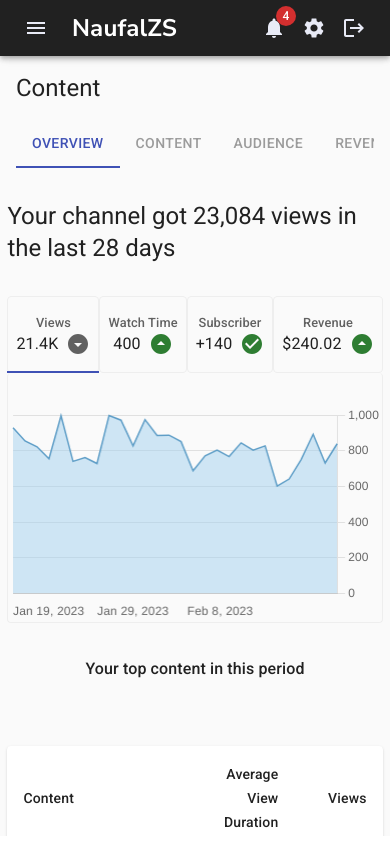
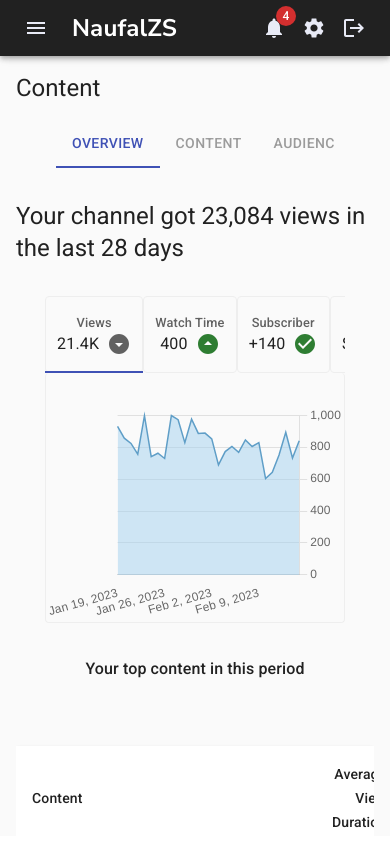
Before and after one commit to naufalzs/mui-channel-dashboard, a React (Vite) app: page /analytics in a window 390 px wide. Built offline with nearby package versions, Linux system fonts and the light colour scheme.

Commit message:
fix(analytic): set responsive layout

```diff
--- a/src/components/Analytics/ChartConfig.js
+++ b/src/components/Analytics/ChartConfig.js
@@ -54,7 +54,7 @@
         display: false,
       },
       ticks: {
-        maxTicksLimit: 3,
+        maxTicksLimit: 4,
         align: "inner",
       },
     },
--- a/src/components/Analytics/Index.jsx
+++ b/src/components/Analytics/Index.jsx
@@ -20,7 +20,13 @@
         Content
       </Typography>
       <Box sx={{ borderBottom: 1, borderColor: "divider" }}>
-        <Tabs value={currentTab} onChange={handleTabs}>
+        <Tabs
+          value={currentTab}
+          onChange={handleTabs}
+          variant="scrollable"
+          scrollButtons={true}
+          allowScrollButtonsMobile
+        >
           {["Overview", "Content", "Audience", "Revenue"].map((e, i) => (
             <Tab key={i} label={e} id={`tab-${i}`} disabled={i !== 0} />
           ))}
--- a/src/components/Analytics/OverviewChart.jsx
+++ b/src/components/Analytics/OverviewChart.jsx
@@ -76,7 +76,12 @@
 
   return (
     <Box sx={styles.container}>
-      <Tabs value={currentTab} onChange={handleTabs}>
+      <Tabs
+        value={currentTab}
+        onChange={handleTabs}
+        sx={styles.tabs}
+        variant="scrollable"
+      >
         <Tab component={ViewsTabHead} id="tab-0" />
         <Tab component={WatchTimeTabHead} id="tab-1" />
         <Tab component={SubscriberTabHead} id="tab-2" />
@@ -95,7 +100,13 @@
 const styles = {
   container: {
     mt: 4,
-    width: "100%",
+    width: { xs: 300, sm: "100%" },
+    overflow: "auto",
+  },
+  tabs: {
+    ".MuiTabs-flexContainer": {
+      minWidth: 400,
+    },
   },
   mainChart: {
     height: 250,
--- a/src/components/Analytics/TopVideoList.jsx
+++ b/src/components/Analytics/TopVideoList.jsx
@@ -53,11 +53,12 @@
   return (
     <Box sx={styles.container}>
       <Typography variant="h6">Your top content in this period</Typography>
+      <Box sx={{ overflow: "auto" }}>
         <TableContainer sx={styles.tableContainer} component={Paper}>
-        <Table>
+          <Table sx={styles.table}>
             <TableHead>
               <TableRow>
-              <TableCell>Content</TableCell>
+                <TableCell >Content</TableCell>
                 <TableCell align="right">Average View Duration</TableCell>
                 <TableCell align="right">Views</TableCell>
               </TableRow>
@@ -73,7 +74,9 @@
                     />
                     {video.title}
                   </TableCell>
-                <TableCell align="right">{video.averageViewDuration}</TableCell>
+                  <TableCell align="right">
+                    {video.averageViewDuration}
+                  </TableCell>
                   <TableCell align="right">{video.views}</TableCell>
                 </TableRow>
               ))}
@@ -81,20 +84,27 @@
           </Table>
         </TableContainer>
       </Box>
+    </Box>
   );
 }
 
 /** @type {import("@mui/material").SxProps} */
 const styles = {
   container: {
-    width: "100%",
     mt: 4,
     textAlign: "center",
   },
   tableContainer: {
     mt: 8,
+    width: "100%",
+    display: "table",
+    tableLayout: "fixed",
+  },
+  table: {
+    bgcolor: "white",
   },
   contentCell: {
+    minWidth: 300,
     display: "flex",
     alignItems: "center",
   },
```
Lines whose indentation alone changed are shown as unchanged.
